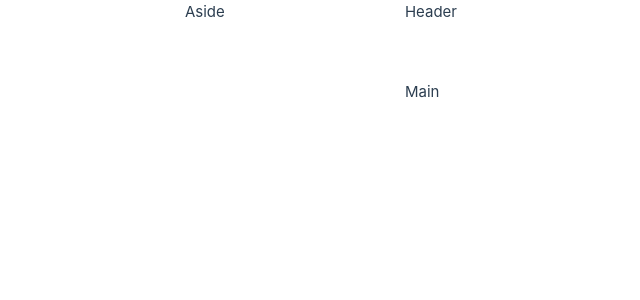
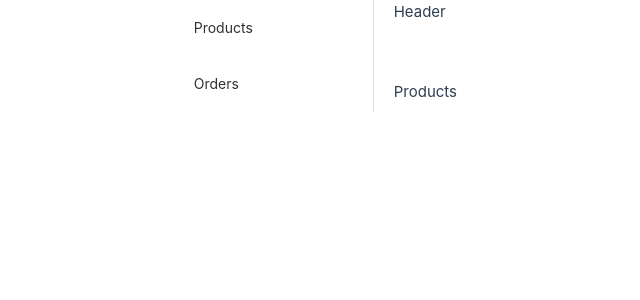
Before and after one commit to sabyrka15/marketplace-admin, a Vue app: page / in a window 1280 px wide. Shown: the top 300 px of the page, without its empty margins (163-803 px from the left). Built offline with nearby package versions, Linux system fonts and the light colour scheme.

Commit message:
feat: add basic menu interaction

```diff
--- a/src/layouts/AdminLayout.vue
+++ b/src/layouts/AdminLayout.vue
@@ -1,10 +1,23 @@
+<script setup>
+import { ref } from 'vue'
+
+const activePage = ref('Products')
+</script>
+
 <template>
   <el-container class="layout">
-    <el-aside class="aside">Aside</el-aside>
+    <el-aside class="aside">
+      <el-menu>
+        <el-menu-item @click="activePage = 'Products'">Products</el-menu-item>
+        <el-menu-item @click="activePage = 'Orders'">Orders</el-menu-item>
+      </el-menu>
+    </el-aside>
 
     <el-container>
       <el-header class="header">Header</el-header>
-      <el-main>Main</el-main>
+      <el-main>
+        {{ activePage }}
+      </el-main>
     </el-container>
   </el-container>
 </template>
```
